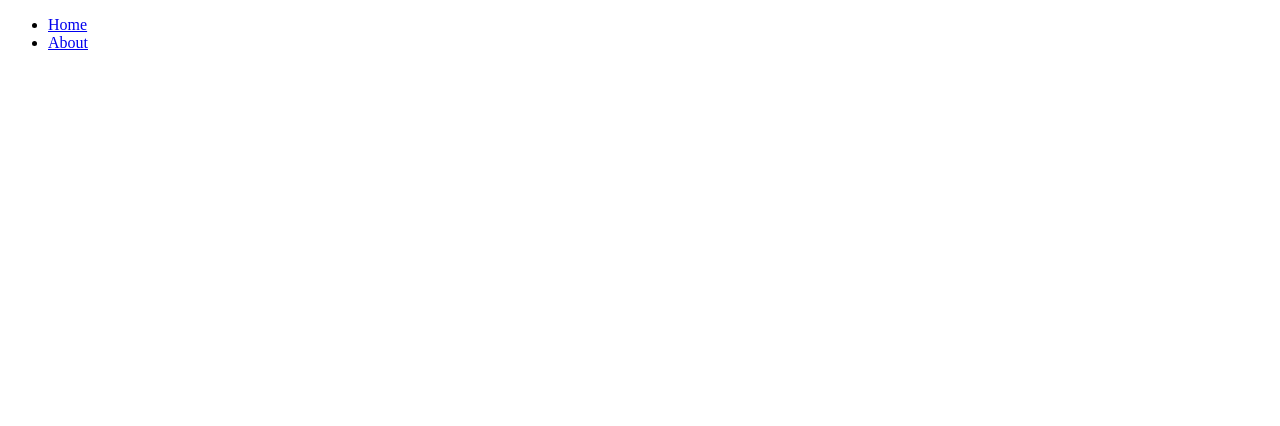
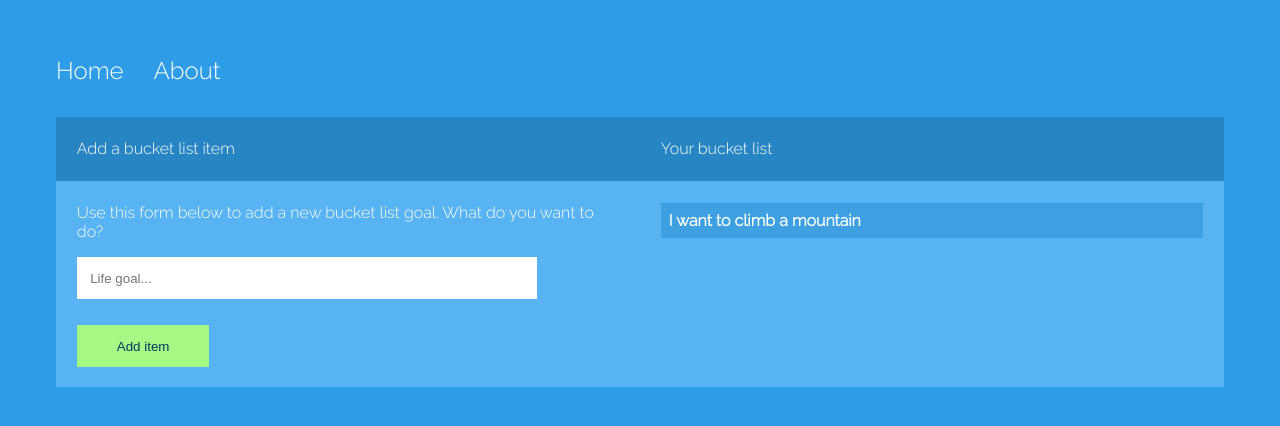
Before and after one commit to Fernando74lr/ng5, an Angular app: page / in a window 1280 px wide. Shown: the top 426 px of the page. Built offline with nearby package versions, Linux system fonts and the light colour scheme.

Commit message:
Added Styles

```diff
--- a/src/app/home/home.component.scss
+++ b/src/app/home/home.component.scss
@@ -0,0 +1,40 @@
+.container {
+    display: grid;
+    grid-template-columns: 50% auto;
+}
+
+.col {
+    padding: .4em 1.3em;
+}
+
+.color-dark {
+    background: #2885C4;
+}
+
+.color-light {
+    background: #57B3F1;
+}
+
+input.txt {
+    border: 0;
+    padding: 1em;
+    width: 80%;
+    margin-bottom: 2em;
+}
+
+input.btn {
+    border: 0;
+    display: block;
+    padding: 1em 3em;
+    background: #A5F883;
+    color: #003a61;
+    margin-bottom: 1em;
+    cursor: pointer;
+}
+
+.life-container {
+    background: #3FA0E1;
+    padding: .5em;
+    font-weight: bold;
+    cursor: pointer;
+}
--- a/src/styles.scss
+++ b/src/styles.scss
@@ -1 +1,28 @@
-/* You can add global styles to this file, and also import other style files */
+@import url('https://fonts.googleapis.com/css2?family=Raleway:wght@300&display=swap');
+
+body {
+    background: #2E9CE6;
+    padding: 3em;
+    font-family: 'Raleway', 'Arial';
+    color: #fff;
+}
+
+ul {
+    list-style-type: none;
+    margin: 0 0 2em 0;
+    padding: 0;
+}
+
+ul li {
+    display: inline;
+    margin-right: 30px;
+}
+
+ul li a {
+    font-size: 1.5em;
+}
+
+a {
+    color: #fff;
+    text-decoration: none;
+}
```
Also changed, not shown: src/app/app-routing.module.ts (+4 -4 lines).
